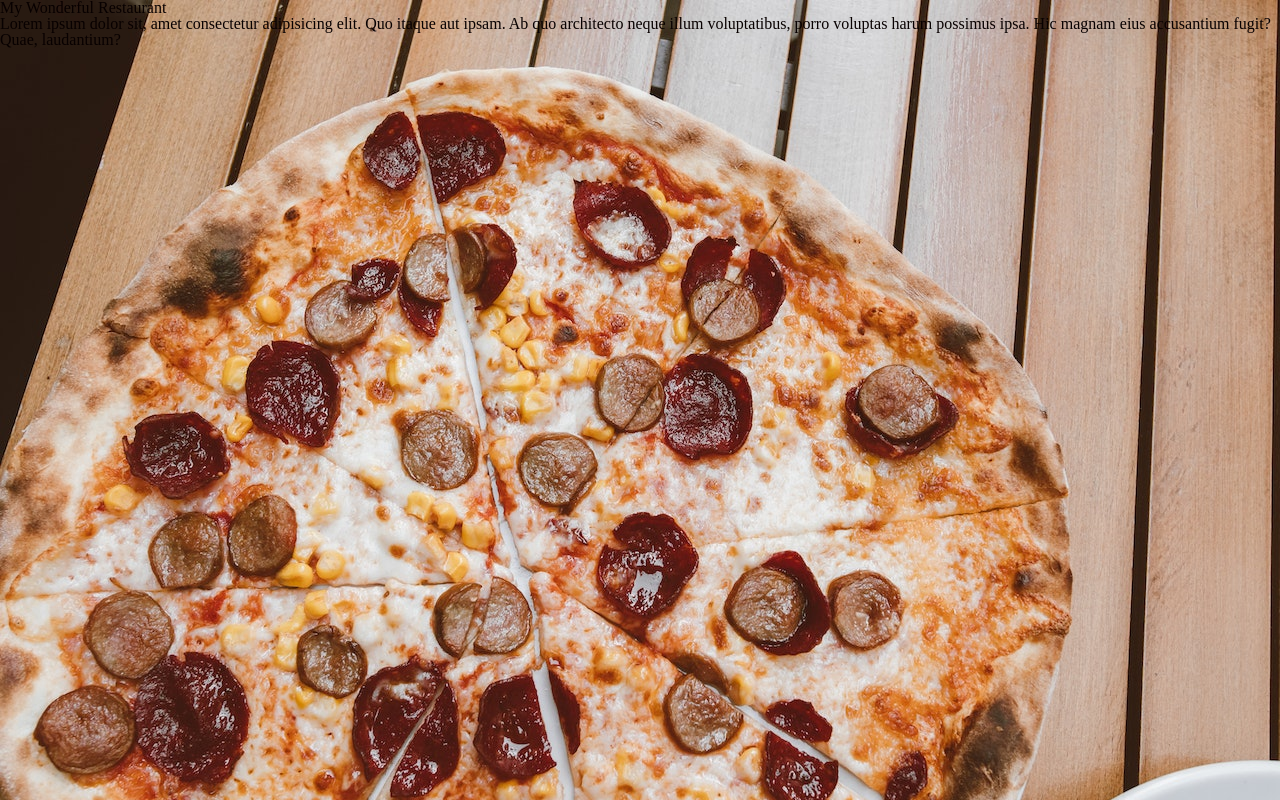
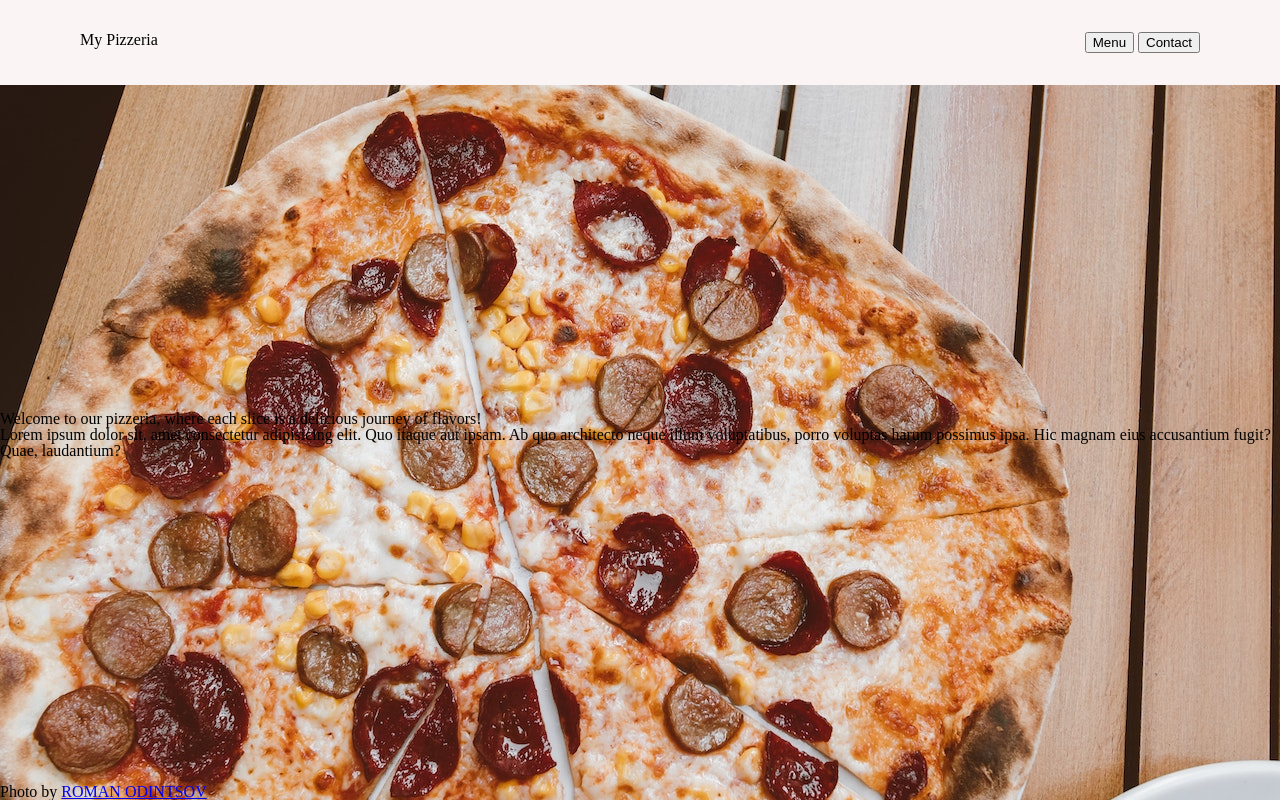
Before and after one commit to MewKay/restaurant-page, a website built with webpack: page dist/index.html in a window 1280 px wide. Built offline with Linux system fonts and the light colour scheme.

Commit message:
Redo the layout of the homepage and add some styling

```diff
--- a/src/style.css
+++ b/src/style.css
@@ -14,8 +14,28 @@ body {
   height: 100%;
 }
 
-* {
-  color: var(--text);
+/* -- Layout -- */
+
+/* --- Homepage --- */
+
+#home {
+  display: flex;
+  flex-direction: column;
+  justify-content: space-between;
+}
+
+header {
+  display: flex;
+  justify-content: space-between;
+  padding: 2rem 5rem;
+}
+
+/* -- Style -- */
+
+/* --- Homepage --- */
+
+header {
+  background-color: var(--background);
 }
 
 #home {
```
Also changed, not shown: dist/index.html, dist/main.js.
